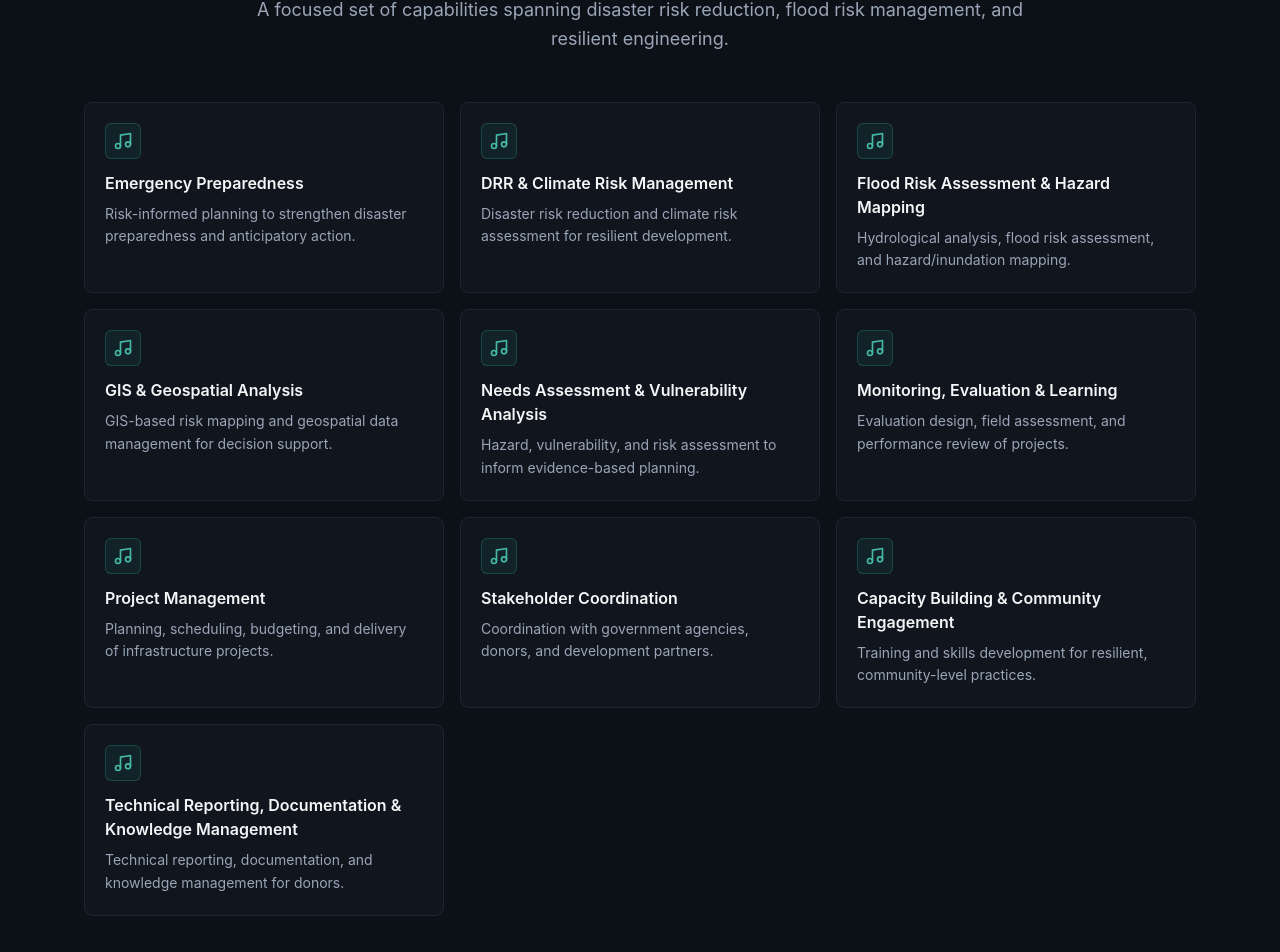
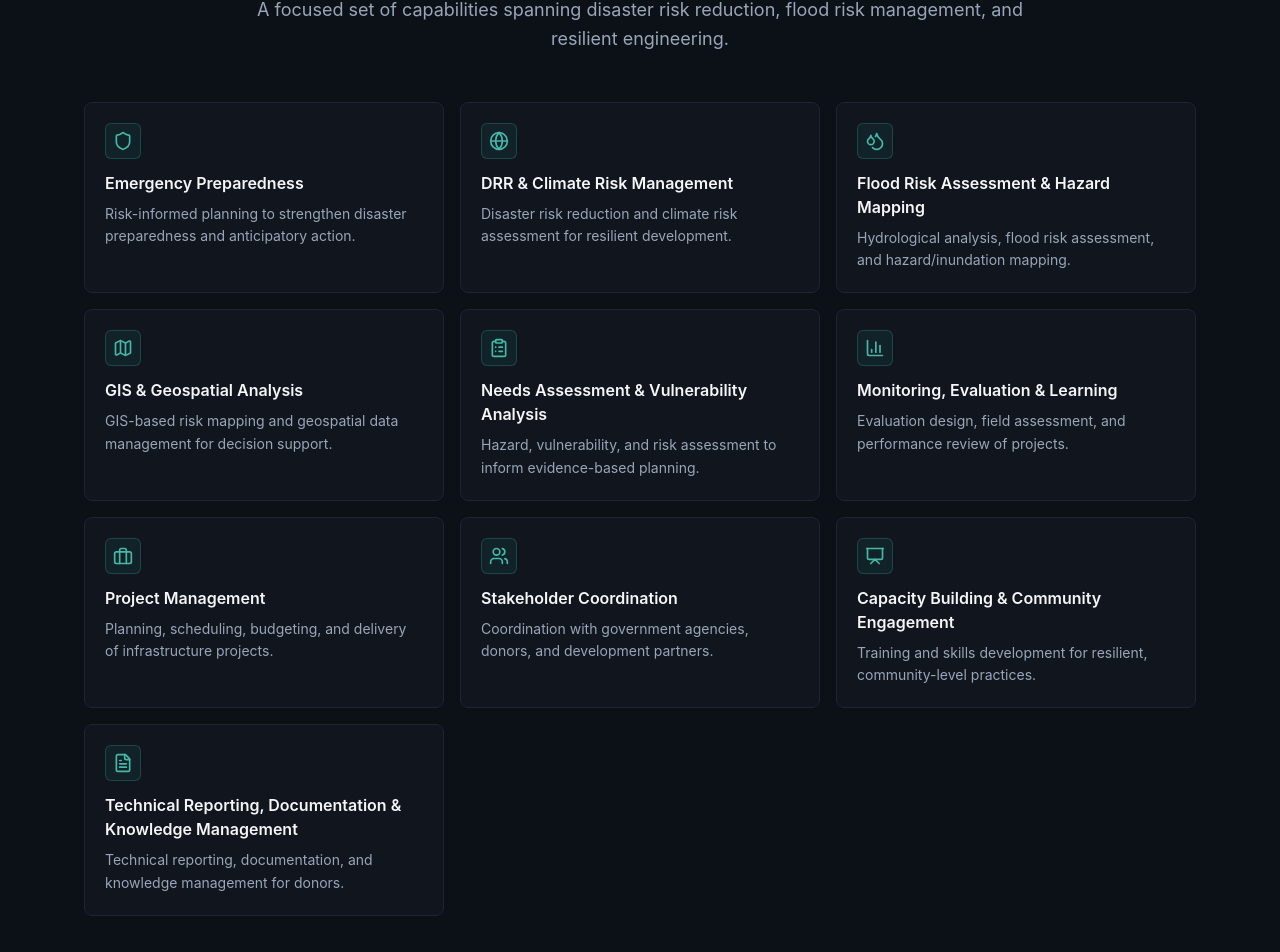
Before and after one commit to sandipism/portfolio, a Next.js app: page / in a window 1280 px wide. Shown: the part 975-1927 px from the top of the page. Built offline with nearby package versions, Linux system fonts and the light colour scheme.

Commit message:
Replace music icon with relevant icons in What I Do cards
- Assign a topic-appropriate icon to each core competency
- Swap the music-note fallback thumbnail in blog list for a document icon

```diff
--- a/app/page.jsx
+++ b/app/page.jsx
@@ -8,6 +8,82 @@ import { experience } from "@/data/experience";
 import { projects } from "@/data/projects";
 import { education } from "@/data/education";
 import { skillGroups } from "@/data/skills";
+
+const COMPETENCY_ICONS = {
+  shield: (
+    <>
+      <path d="M20 13c0 5-3.5 7.5-7.66 8.95a1 1 0 0 1-.67-.01C7.5 20.5 4 18 4 13V6a1 1 0 0 1 1-1c2 0 4.5-1.2 6.24-2.72a1 1 0 0 1 1.52 0C14.5 3.8 17 5 19 5a1 1 0 0 1 1 1z" />
+    </>
+  ),
+  globe: (
+    <>
+      <circle cx="12" cy="12" r="10" />
+      <path d="M12 2a14.5 14.5 0 0 0 0 20 14.5 14.5 0 0 0 0-20" />
+      <path d="M2 12h20" />
+    </>
+  ),
+  droplets: (
+    <>
+      <path d="M7 16.3c2.2 0 4-1.83 4-4.05 0-1.16-.57-2.26-1.71-3.19S7.29 6.75 7 5.3c-.29 1.45-1.14 2.84-2.29 3.76S3 11.1 3 12.25c0 2.22 1.8 4.05 4 4.05z" />
+      <path d="M12.56 6.6A10.97 10.97 0 0 0 14 3.02c.5 2.5 2 4.9 4 6.5s3 3.5 3 5.5a6.98 6.98 0 0 1-11.91 4.97" />
+    </>
+  ),
+  map: (
+    <>
+      <path d="M14.106 5.553a2 2 0 0 0 1.788 0l3.659-1.83A1 1 0 0 1 21 4.619v12.764a1 1 0 0 1-.553.894l-4.553 2.277a2 2 0 0 1-1.788 0l-4.212-2.106a2 2 0 0 0-1.788 0l-3.659 1.83A1 1 0 0 1 3 19.381V6.618a1 1 0 0 1 .553-.894l4.553-2.277a2 2 0 0 1 1.788 0z" />
+      <path d="M15 5.764v15" />
+      <path d="M9 3.236v15" />
+    </>
+  ),
+  "clipboard-list": (
+    <>
+      <rect width="8" height="4" x="8" y="2" rx="1" ry="1" />
+      <path d="M16 4h2a2 2 0 0 1 2 2v14a2 2 0 0 1-2 2H6a2 2 0 0 1-2-2V6a2 2 0 0 1 2-2h2" />
+      <path d="M12 11h4" />
+      <path d="M12 16h4" />
+      <path d="M8 11h.01" />
+      <path d="M8 16h.01" />
+    </>
+  ),
+  "bar-chart": (
+    <>
+      <path d="M3 3v16a2 2 0 0 0 2 2h16" />
+      <path d="M18 17V9" />
+      <path d="M13 17V5" />
+      <path d="M8 17v-3" />
+    </>
+  ),
+  briefcase: (
+    <>
+      <rect width="20" height="14" x="2" y="7" rx="2" ry="2" />
+      <path d="M16 21V5a2 2 0 0 0-2-2h-4a2 2 0 0 0-2 2v16" />
+    </>
+  ),
+  users: (
+    <>
+      <path d="M16 21v-2a4 4 0 0 0-4-4H6a4 4 0 0 0-4 4v2" />
+      <circle cx="9" cy="7" r="4" />
+      <path d="M22 21v-2a4 4 0 0 0-3-3.87" />
+      <path d="M16 3.13a4 4 0 0 1 0 7.75" />
+    </>
+  ),
+  presentation: (
+    <>
+      <path d="M2 3h20" />
+      <path d="M21 3v11a2 2 0 0 1-2 2H5a2 2 0 0 1-2-2V3" />
+      <path d="m7 21 5-5 5 5" />
+    </>
+  ),
+  "file-text": (
+    <>
+      <path d="M15 2H6a2 2 0 0 0-2 2v16a2 2 0 0 0 2 2h12a2 2 0 0 0 2-2V7z" />
+      <path d="M14 2v4a2 2 0 0 0 2 2h4" />
+      <path d="M10 9H8" />
+      <path d="M16 13H8" />
+      <path d="M16 17H8" />
+    </>
+  ),
+};
 
 export default function HomePage() {
   return (
@@ -114,9 +190,7 @@ export default function HomePage() {
                     strokeLinecap="round"
                     strokeLinejoin="round"
                   >
-                    <path d="M9 18V5l12-2v13" />
-                    <circle cx="6" cy="18" r="3" />
-                    <circle cx="18" cy="16" r="3" />
+                    {COMPETENCY_ICONS[c.icon]}
                   </svg>
                 </div>
                 <h3 className="text-base font-semibold text-ink-50">
--- a/components/BlogList.jsx
+++ b/components/BlogList.jsx
@@ -72,9 +72,11 @@ export default function BlogList({ posts }) {
                     strokeLinecap="round"
                     strokeLinejoin="round"
                   >
-                    <path d="M9 18V5l12-2v13" />
-                    <circle cx="6" cy="18" r="3" />
-                    <circle cx="18" cy="16" r="3" />
+                    <path d="M15 2H6a2 2 0 0 0-2 2v16a2 2 0 0 0 2 2h12a2 2 0 0 0 2-2V7z" />
+                    <path d="M14 2v4a2 2 0 0 0 2 2h4" />
+                    <path d="M10 9H8" />
+                    <path d="M16 13H8" />
+                    <path d="M16 17H8" />
                   </svg>
                 </div>
               )}
--- a/data/competencies.js
+++ b/data/competencies.js
@@ -1,50 +1,60 @@
 export const coreCompetencies = [
   {
+    icon: "shield",
     title: "Emergency Preparedness",
     description:
       "Risk-informed planning to strengthen disaster preparedness and anticipatory action.",
   },
   {
+    icon: "globe",
     title: "DRR & Climate Risk Management",
     description:
       "Disaster risk reduction and climate risk assessment for resilient development.",
   },
   {
+    icon: "droplets",
     title: "Flood Risk Assessment & Hazard Mapping",
     description:
       "Hydrological analysis, flood risk assessment, and hazard/inundation mapping.",
   },
   {
+    icon: "map",
     title: "GIS & Geospatial Analysis",
     description:
       "GIS-based risk mapping and geospatial data management for decision support.",
   },
   {
+    icon: "clipboard-list",
     title: "Needs Assessment & Vulnerability Analysis",
     description:
       "Hazard, vulnerability, and risk assessment to inform evidence-based planning.",
   },
   {
+    icon: "bar-chart",
     title: "Monitoring, Evaluation & Learning",
     description:
       "Evaluation design, field assessment, and performance review of projects.",
   },
   {
+    icon: "briefcase",
     title: "Project Management",
     description:
       "Planning, scheduling, budgeting, and delivery of infrastructure projects.",
   },
   {
+    icon: "users",
     title: "Stakeholder Coordination",
     description:
       "Coordination with government agencies, donors, and development partners.",
   },
   {
+    icon: "presentation",
     title: "Capacity Building & Community Engagement",
     description:
       "Training and skills development for resilient, community-level practices.",
   },
   {
+    icon: "file-text",
     title: "Technical Reporting, Documentation & Knowledge Management",
     description:
       "Technical reporting, documentation, and knowledge management for donors.",
```
